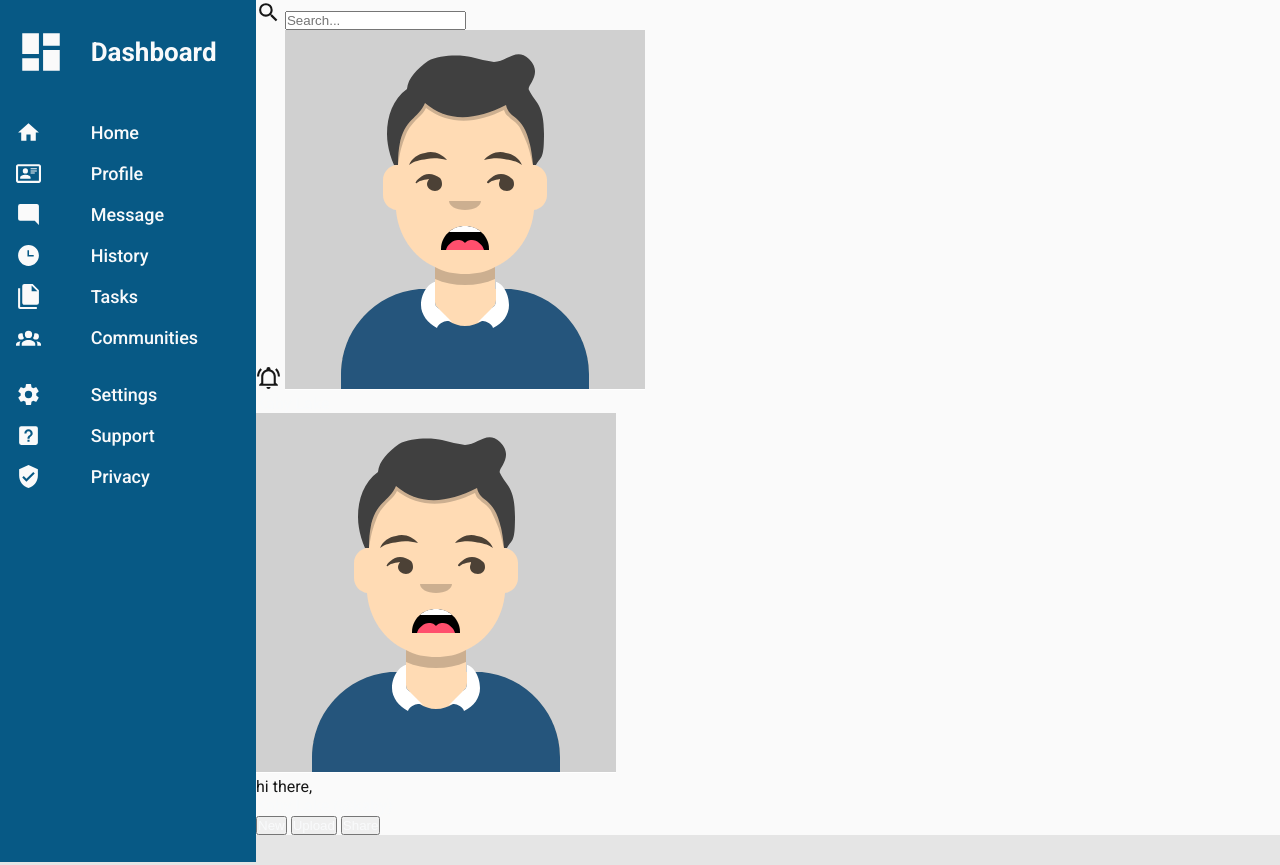
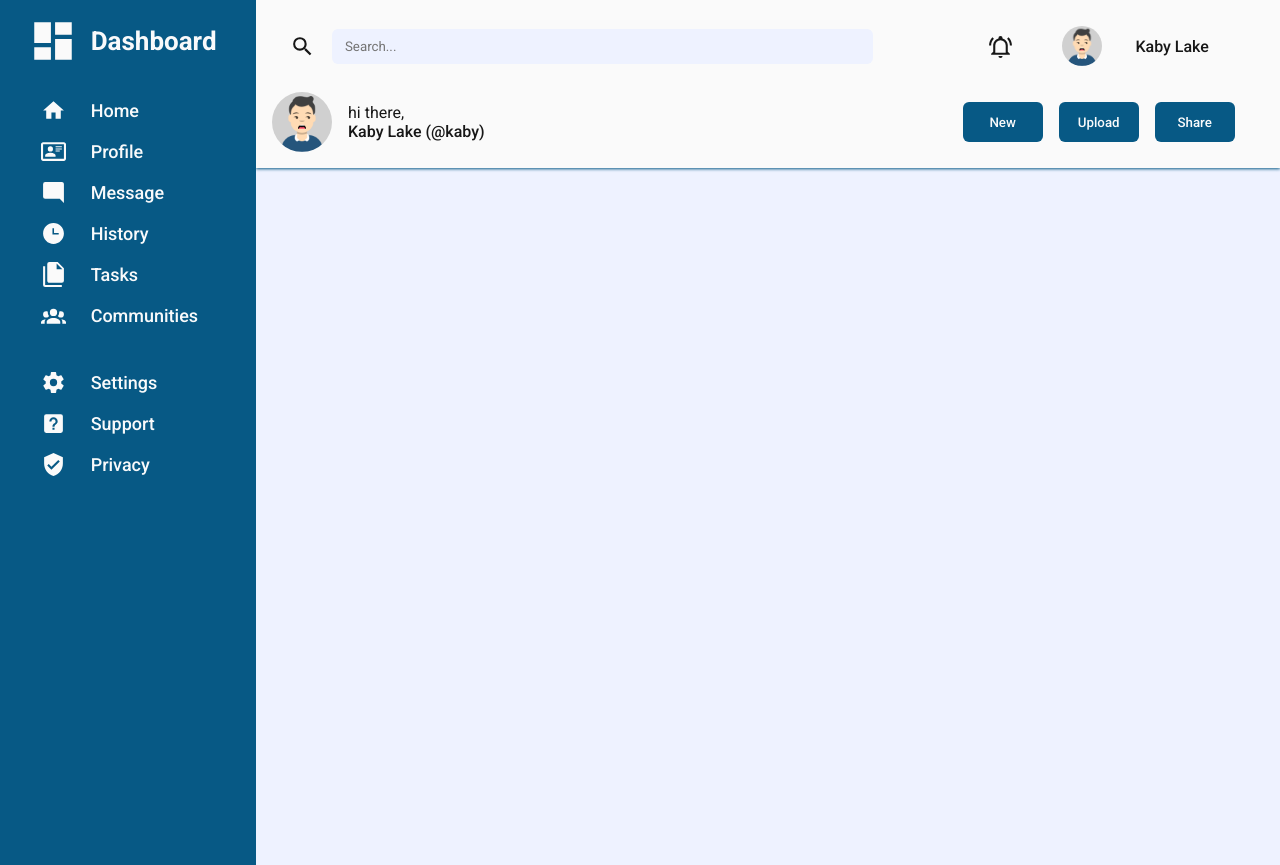
Before and after one commit to rhenzala/dashboard, a plain HTML site: page index.html in a window 1280 px wide. Shown: the top 865 px of the page. Drawn offline with Linux system fonts and the light colour scheme.

Commit message:
Add layout and style to header

```diff
--- a/style.css
+++ b/style.css
@@ -7,7 +7,7 @@
     box-sizing: border-box;
 }
 :root{
-    --primary-bg: #e5e5e5;
+    --primary-bg: #eef2ff;
     --secondary-bg: #fafafa;
     --tertiary-bg: #075985;
     --accent-bg: #ef4444;
@@ -21,18 +21,12 @@ body{
     color: var(--primary-text);
     background-color: var(--primary-bg);
 }
-svg{
-    fill: var(--secondary-bg);
-    height: 20px;
-}
-.logo svg{
-    height: 50px;
-}
 button,
 ul,
 a{
     color: var(--secondary-text);
     font-weight: 500;
+    font-family: inherit;
 }
 ul{
     list-style-type: none;
@@ -41,42 +35,84 @@ ul{
 a{
     text-decoration: none;
 }
+a:hover{
+    transform: scale(1.07);
+    transition: 0.5s;
+    cursor: pointer;
+}
+input[type="search"]{
+    background-color: var(--primary-bg);
+    color: var(--primary-text);
+    font-family: inherit;
+    border: none;
+    border-radius: 6px;
+    width: 90%;
+    height: 35px;
+    padding: 0.8rem;
+    outline: none;
+}
+input[type="search"]:focus{
+    border: 2px solid var(--tertiary-bg);
+}
+button{
+    background-color: var(--tertiary-bg);
+    border: none;
+    border-radius: 6px;
+    width: 80px;
+    height: 40px;
+
+}
+button:hover,
+button:focus{
+    background-color: var(--accent-bg);
+    cursor: pointer;
+    transition: 0.8s;
+}
+img.profile{
+    width: 40px;
+    height: 40px;
+    border-radius: 50%;
+}
+img.large-pic{
+    width: 60px;
+    height: 60px;
+}
+
 .container{
-    height: 100vh;
     display: grid;
-    grid-template-columns: 1fr 4fr;
+    grid-template-columns: minmax(220px, 1fr) 4fr;
     grid-template-rows: 1fr 5fr;
 }
 
+
+/*********** SIDEBAR ***********************/
 .sidebar{
     background-color: var(--tertiary-bg);
     color: var(--secondary-text);
-    height: 100%;
     padding: 1rem;
     grid-column: 1/2;
     grid-row: 1/-1;
 
-    grid-template-rows: 1fr 3fr 2fr 4fr;
+    grid-template-rows: 50px 240px 120px;
     row-gap: 2rem;
 }
 .sidebar,
 .logo,
-ul,
-ul li
-{
+.sidebar ul,
+.sidebar li{
     display: grid;
 }
-
 .logo,
-ul li{
+.sidebar li{
     grid-template-columns: 1fr 2fr;
     align-items: center;
 }
-.logo svg,
-li svg{
+.logo img,
+li img{
+    grid-column: 1/2;
     justify-self: center;
 }
-ul{
+.sidebar ul{
     row-gap: 1rem;
 }
 .menu ul{
@@ -90,9 +126,45 @@ ul{
     font-size: 26px;
 }
 
+
+/*********** HEADER ***********************/
 .header{
     background-color: var(--secondary-bg);
+    padding: 1rem;
+    box-shadow: 0px 1px 3px var(--tertiary-bg);
+
+    grid-template-columns: minmax(250px, 2fr) 1fr;
+    grid-template-rows: repeat(2, 1fr);
+    row-gap: 1rem;
 }
+.header,
+.left,
+.right{
+    display: grid;
+}
+
+.left{
+    grid-template-columns: 1fr 10fr;
+    align-items: center;
+}
+.left img{
+    justify-self: center;
+}
+.left.large-profile{
+    column-gap: 1rem;
+}
+.right{
+    grid-template-columns: repeat(3, 1fr);
+    align-items: center;
+    justify-self: center;
+}
+.right.controls{
+    column-gap: 1rem;
+}
+.name > a{
+    color: var(--primary-text);
+}
+
 .header,
 .contents{
     grid-column: 2/-1;
```
